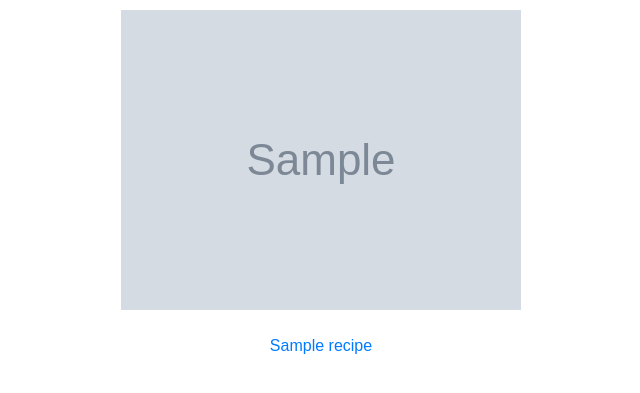
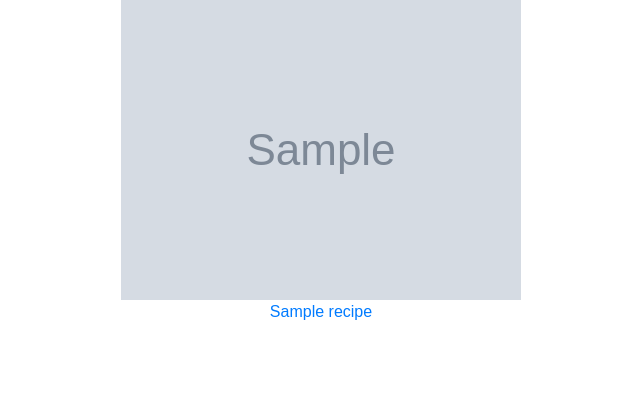
Before and after one commit to lamalgopach/Dietly, a Flask app: template templates/make_a_meal_display_recipes.html in a window 1280 px wide. Shown: the part 56-449 px from the top of the page, without its empty margins (319-959 px from the left). Run offline with Flask 2, Linux system fonts and the light colour scheme; the template is opened without the code that fills it: values that come from a table or form of the project are taken from there, others are empty; tables that the repository leaves empty hold one stand-in row (values such as "Sample post"); grey boxes marked "Sample" are stand-in pictures; some libraries are stand-ins or nearby versions.

Commit message:
Prettyfing displaying recipes in make a meal from your fridge.

```diff
--- a/templates/make_a_meal_display_recipes.html
+++ b/templates/make_a_meal_display_recipes.html
@@ -4,17 +4,24 @@
 
 {% block content %}
 
-	<form class="fridge-recipes">
-<!-- 		<h1> Your recipes: </h1> -->
+
+<!-- 	<div class="fridge-recipes"> -->
+		<div class="row">
 			{% for result in results %}
-				<div class="rec-image">
-					<img src="{{ result['recipe_image'] }}"><br><br>
+				<div class="col-sm">
+					<div class="rec-image">
+						<img src="{{ result['recipe_image'] }}"><br>
+					</div>
+					<div class="rec-image">
+						<a href="{{ result['recipe_url'] }}">{{ result['recipe_name'] }}</a>
+					</div>
+				   <br><br>
 				</div>
-				<div class="rec-image">
-					<a href="{{ result['recipe_url'] }}">{{ result['recipe_name'] }}</a>
-				</div>
-				<br>
+
 			{% endfor %}
-	</form>
+		</div>
+	<!-- </div> -->
+
+
 
 {% endblock %}
```
